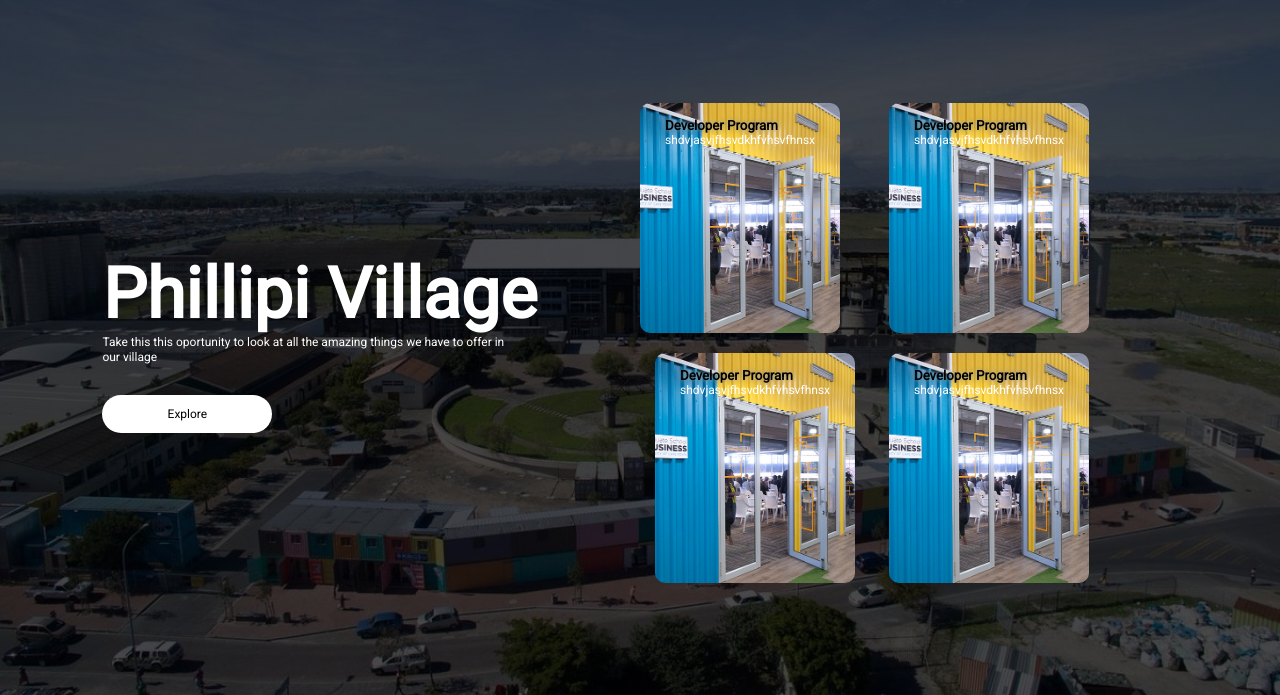
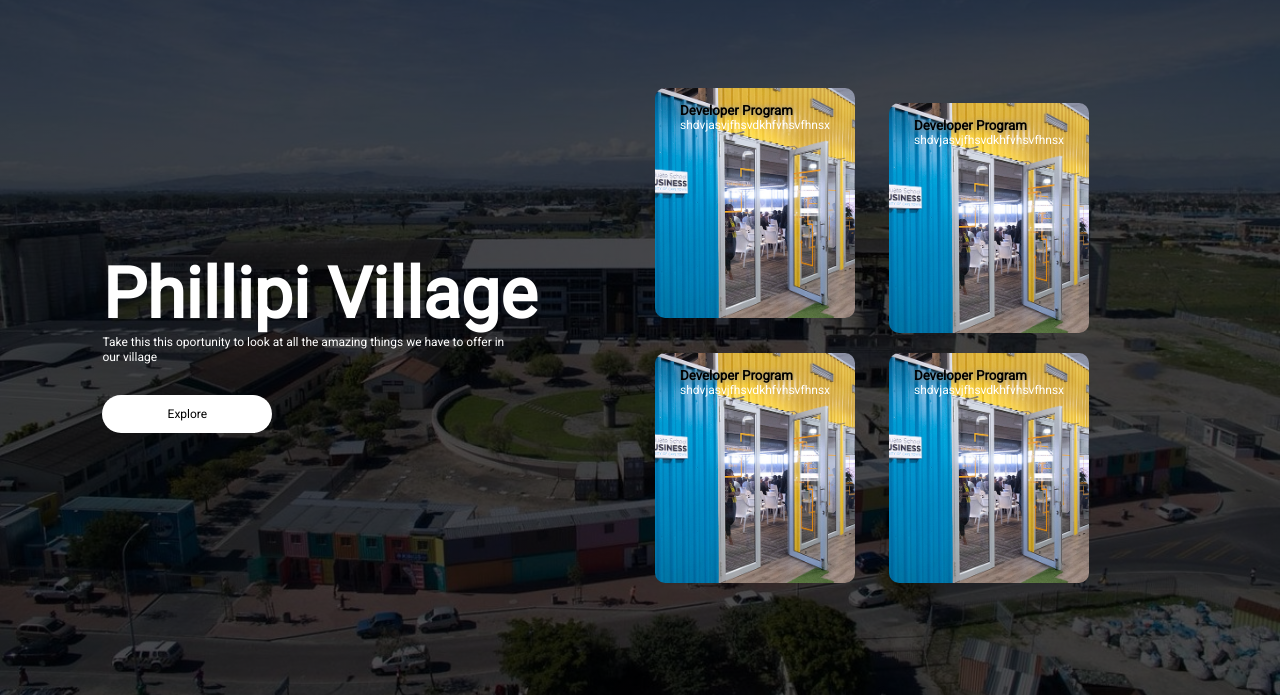
Before and after one commit to xhanti-fatyela/Sample_Project, a plain HTML site: page index.html in a window 1280 px wide. In both pictures the pointer is over the element 755 px from the left and 323 px from the top of the page. Shown: the part 105-800 px from the top of the page. Drawn offline with Linux system fonts and the light colour scheme.

Commit message:
added hover effect

```diff
--- a/style.css
+++ b/style.css
@@ -98,7 +98,7 @@ button {
 }
 
 .card:hover {
-    transform: translate(-15px);
+    transform: translateY(-15px);
 }
 
 h5 {
```
